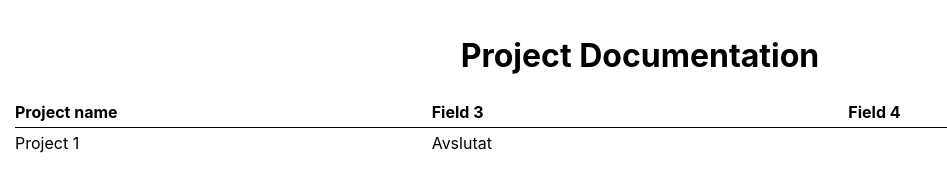
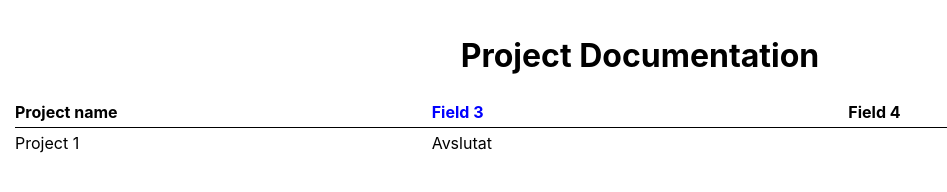
Before and after one commit to bovicbro/projectDocumentation, a React (Create React App) app: page / in a window 1280 px wide. In both pictures the pointer is over the element 640 px from the left and 112 px from the top of the page. Shown: the top 192 px of the page, without its empty margins (0-947 px from the left). Built offline with nearby package versions, Linux system fonts and the light colour scheme.

Commit message:
adds hover state for Grid Row

```diff
--- a/src/components/projectGrid.css
+++ b/src/components/projectGrid.css
@@ -29,6 +29,9 @@
 	display: flex;
 	justify-content: flex-start;
 }
+.projectGridRow :hover{
+	color: blue;
+}
 
 #projectGridHeader .projectGridColumn{
 	font-weight: bold;
```
